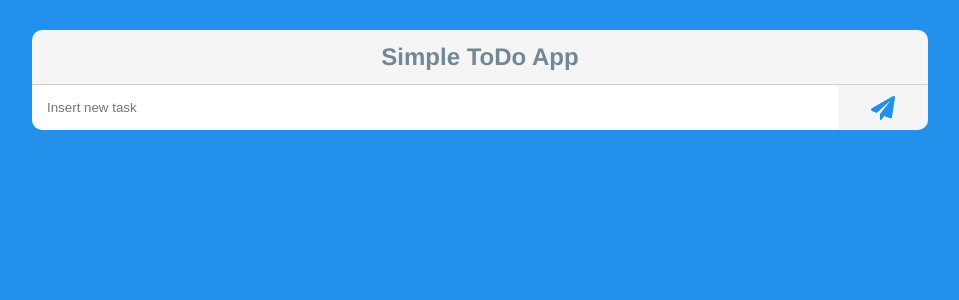
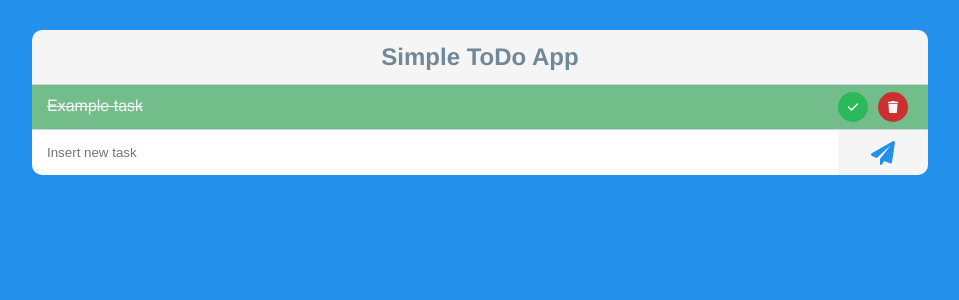
Before and after one commit to ivlev-98/ToDo-app.vue, a Vue app: page / in a window 1280 px wide. Shown: the top 300 px of the page, without its empty margins (160-1119 px from the left). Built offline with nearby package versions, Linux system fonts and the light colour scheme.

Commit message:
Create task component

```diff
--- a/src/App.vue
+++ b/src/App.vue
@@ -2,6 +2,9 @@
     <header class="app-header">
         <h1>Simple ToDo App</h1>
     </header>
+    <section class="tasks-list">
+        <Task text="Example task" done="true" />
+    </section>
     <form class="form">
         <input class="form__input" type="text" placeholder="Insert new task">
         <button class="form__btn" @click.prevent="addTask">
@@ -13,8 +16,13 @@
 </template>
 
 <script>
+import Task from '@/components/Task.vue';
+
 export default {
-    name: 'App'
+    name: 'App',
+    components: {
+        Task
+    }
 }
 </script>
 
--- /dev/null
+++ b/src/components/Task.vue
@@ -0,0 +1,76 @@
+<template>
+    <article class="task" :class="done ? 'done' : ''">
+        <p>{{ text }}</p>
+        <div class="task__buttons">
+            <div class="task__btn success" @click="$emit('done', index)">
+                <svg xmlns="http://www.w3.org/2000/svg" viewBox="0 0 448 512" width="1em" height="1em" fill="currentColor">
+                    <path d="M438.6 105.4C451.1 117.9 451.1 138.1 438.6 150.6L182.6 406.6C170.1 419.1 149.9 419.1 137.4 406.6L9.372 278.6C-3.124 266.1-3.124 245.9 9.372 233.4C21.87 220.9 42.13 220.9 54.63 233.4L159.1 338.7L393.4 105.4C405.9 92.88 426.1 92.88 438.6 105.4H438.6z"/>
+                </svg>
+            </div>
+            <div class="task__btn danger" @click="$emit('remove', index)">
+                <svg xmlns="http://www.w3.org/2000/svg" viewBox="0 0 448 512" width="1em" height="1em" fill="currentColor">
+                    <path d="M135.2 17.69C140.6 6.848 151.7 0 163.8 0H284.2C296.3 0 307.4 6.848 312.8 17.69L320 32H416C433.7 32 448 46.33 448 64C448 81.67 433.7 96 416 96H32C14.33 96 0 81.67 0 64C0 46.33 14.33 32 32 32H128L135.2 17.69zM394.8 466.1C393.2 492.3 372.3 512 346.9 512H101.1C75.75 512 54.77 492.3 53.19 466.1L31.1 128H416L394.8 466.1z"/>
+                </svg>
+            </div>
+        </div>
+    </article>
+</template>
+
+<script>
+export default {
+    name: 'Task',
+    props: {
+        text: String,
+        done: Boolean,
+        index: Number
+    }
+}
+</script>
+
+<style scoped>
+.task {
+    background: #f5f5f5;
+    height: 45px;
+    display: flex;
+    align-items: center;
+    justify-content: space-between;
+    padding: 0 15px;
+    border-bottom: 1px solid #cad4da;
+    transition: .5s;
+}
+.task.done {
+    background: #73bd8b;
+    color: #f5f5f5;
+    text-decoration: line-through;
+}
+.task__buttons {
+    display: flex;
+    align-items: center;
+    justify-content: center;
+}
+.task__btn {
+    display: flex;
+    width: 30px;
+    height: 30px;
+    align-items: center;
+    justify-content: center;
+    border-radius: 50%;
+    margin: 0 5px;
+    color: #f5f5f5;
+    font-size: 12px;
+    cursor: pointer;
+    transition: .5s;
+}
+.task__btn.success {
+    background: #2cb95b;
+}
+.task__btn.success :hover {
+    background: #229448;
+}
+.task__btn.danger {
+    background: #ca3030;
+}
+.task__btn.danger:hover {
+    background: #ad2929;
+}
+</style>
```
